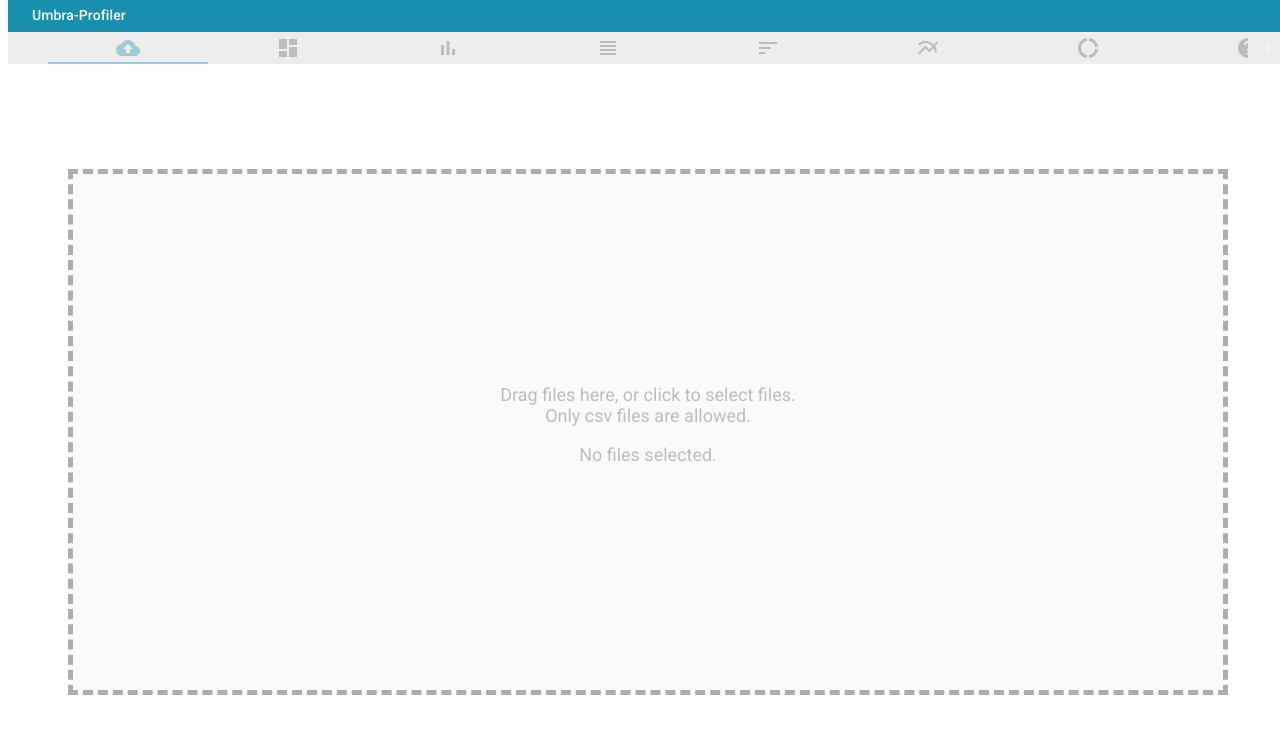
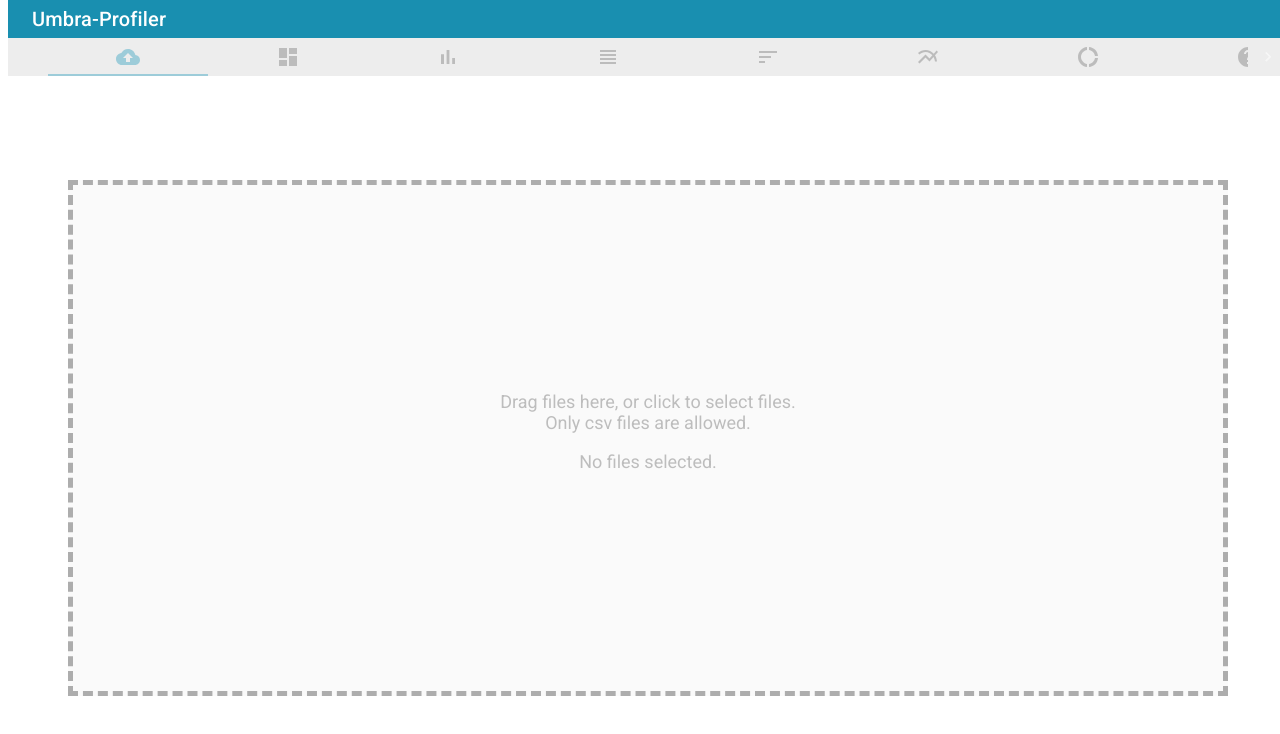
Before and after one commit to umbraperf/umbraperf, a React app: page /upload in a window 1280 px wide. Shown: the top 734 px of the page. Built offline with nearby package versions, Linux system fonts and the light colour scheme; the HTML template or start-up script is replaced by a standard one.

Commit message:
change size of app bar

```diff
--- a/src/app.tsx
+++ b/src/app.tsx
@@ -145,8 +145,8 @@ export default function App() {
 
                             <div className={styles.appHeader}>
                                 <AppBar position="static" >
-                                    <Toolbar style={{ minHeight: '32px' }}>
-                                        <Typography variant="subtitle2" className={styles.appHeaderTitle}>
+                                    <Toolbar style={{ minHeight: '38px' }}>
+                                        <Typography variant="h6" className={styles.appHeaderTitle}>
                                             Umbra-Profiler
                                         </Typography>
                                     </Toolbar>
--- a/src/components/utils/tab_panel.tsx
+++ b/src/components/utils/tab_panel.tsx
@@ -14,8 +14,8 @@ const useStyles = makeStyles((theme: Theme) => ({
         backgroundColor: "#e0e0e0",
         flexGrow: 1,
         width: '100%',
-        height: '32px',
-        minHeight: '32px',
+        height: '38px',
+        minHeight: '38px',
         //backgroundColor: theme.palette.background.default,
         //backgroundColor: theme.palette.background.paper,
     },
@@ -25,8 +25,8 @@ const useStyles = makeStyles((theme: Theme) => ({
         opacity: '0.4',
     },
     tabRoot: {
-        height: '32px',
-        minHeight: '32px',
+        height: '38px',
+        minHeight: '38px',
         //minWidth: '200px',
     }
 }));
--- a/src/style/main-app.module.css
+++ b/src/style/main-app.module.css
@@ -8,9 +8,15 @@
     width: 100%;
 }
 
+.appNavigation{
+    position: fixed;
+    top: 38px;
+    width: 100%;
+}
+
 .appBody{
     position: fixed;
-    top: 64px;
+    top: 76px;
     bottom: 0px;
     width: 100%;
     overflow-y: auto;
@@ -19,9 +25,3 @@
 .appHeaderTitle{
     flex-grow: 1,
 }
-
-.appNavigation{
-    position: fixed;
-    top: 32px;
-    width: 100%;
-}
```
